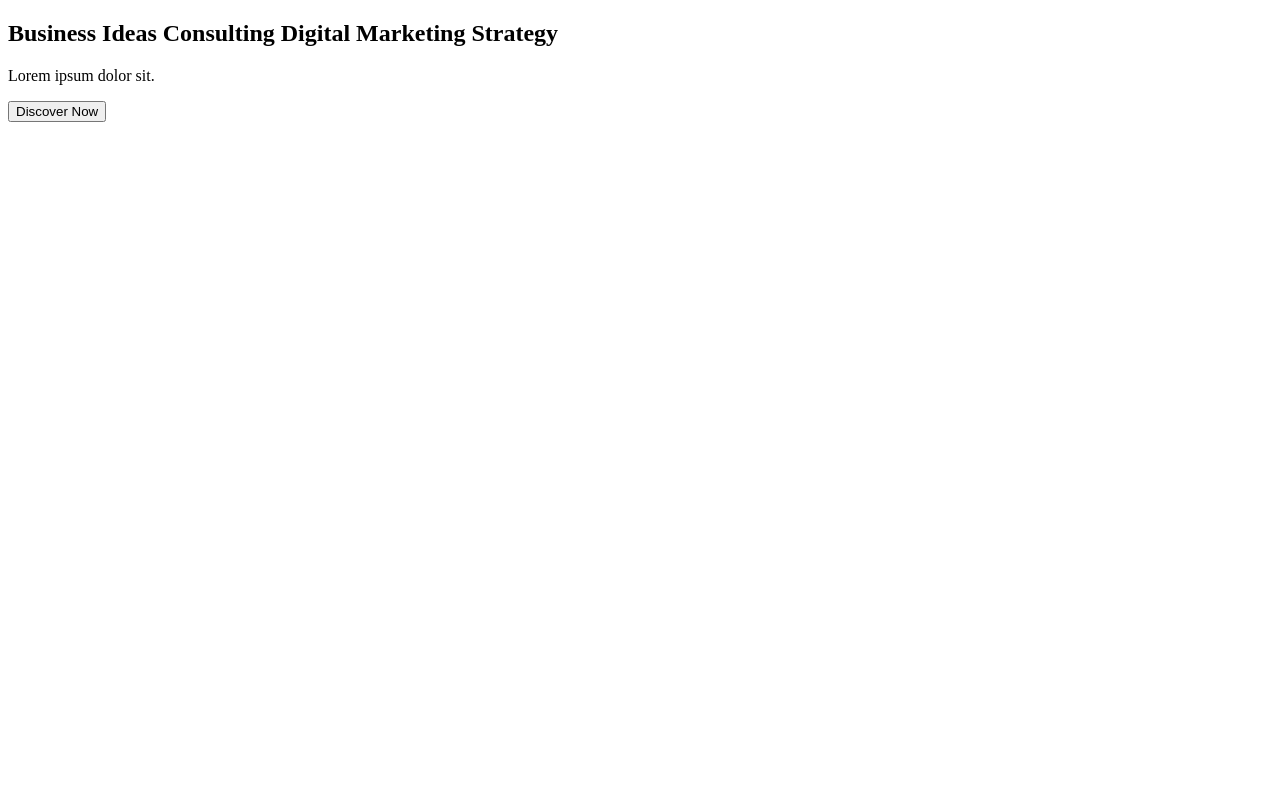
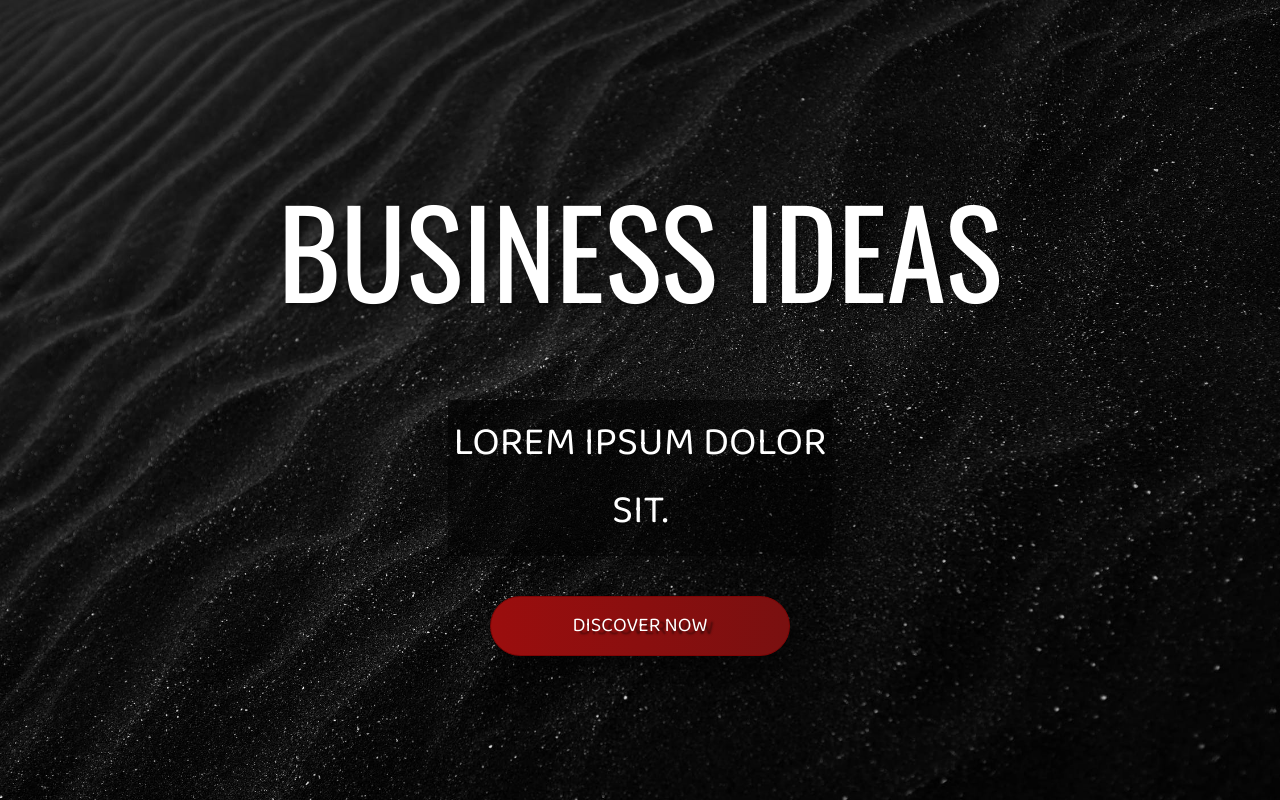
Before and after one commit to AndreiScafi/business-agency, a plain HTML site: page index.html in a window 1280 px wide. Drawn offline with nearby package versions, Linux system fonts and the light colour scheme.

Commit message:
Adding style to section 1 with CSS.

```diff
--- a/index.html
+++ b/index.html
@@ -17,9 +17,9 @@
             <div class="banner">
                 <h1 class="banner-heading">
                     <span class="heading-1">Business Ideas</span>
-                    <span class="heading-2">Consulting</span>
+                    <!--   <span class="heading-2">Consulting</span>
                     <span class="heading-3">Digital Marketing</span>
-                    <span class="heading-4">Strategy</span>
+                    <span class="heading-4">Strategy</span> -->
                 </h1>
                 <p class="banner-paragraph">Lorem ipsum dolor sit.</p>
                 <button class="banner-btn">Discover Now</button>
--- a/style.css
+++ b/style.css
@@ -0,0 +1,81 @@
+/* Common Styles */
+
+@import url('https://fonts.googleapis.com/css2?family=Baloo+Da+2:wght@400;500;600;700;800&family=Oswald:wght@200;300;400;500;600;700&display=swap');
+
+
+* {
+    margin: 0;
+    padding: 0;
+    box-sizing: border-box;
+    outline: none;
+    text-decoration: none;
+    list-style-type: none;
+    font-family: 'Baloo Da 2', cursive;
+}
+
+html {
+    font-size: 62.5%;
+}
+
+/* End of Common Styles */
+
+/* Section 1 */
+
+.section-1 {
+    width: 100%;
+    height: 100vh;
+    background: url(images/dark-bg.jpeg) no-repeat;
+    background-size: cover;
+    position: relative;
+}
+
+.banner {
+    width: 100%;
+    position: absolute;
+    top: 20%;
+    left: 50%;
+    transform: translateX(-50%);
+    text-align: center;
+}
+
+.banner-heading {
+    margin-bottom: 4rem;
+    height: 20rem;
+}
+
+.banner-heading span {
+    font-family: 'Oswald', sans-serif;
+    font-size: 12rem;
+    font-weight: 400;
+    text-transform: uppercase;
+    color: white;
+    text-shadow: .3rem .3rem .6rem rgba(0, 0, 0, 0.5);
+}
+
+.banner-paragraph {
+    font-size: 4rem;
+    font-weight: 400;
+    text-transform: uppercase;
+    color: #fff;
+    background-color: rgba(0, 0, 0, 0.6);
+    width: 30%;
+    margin: 0 auto 4rem;
+    padding: 1rem 0;
+    box-shadow: 1rem 1rem 5rem rgba(0, 0, 0, 0.5);
+}
+
+.banner-btn {
+    width: 30rem;
+    height: 6rem;
+    background: linear-gradient(to right, #9b0e0e, #7a1010);
+    color: #fff;
+    font-size: 2rem;
+    text-transform: uppercase;
+    border-radius: 3rem;
+    border: 0.1rem solid #800505;
+    box-shadow: 1rem 2rem 3rem rgba(0, 0, 0, 0.5);
+    text-shadow: .6rem .3rem .2rem rgba(0, 0, 0, 0.5);
+    cursor: pointer;
+}
+
+/* End of Section 1 */
```
